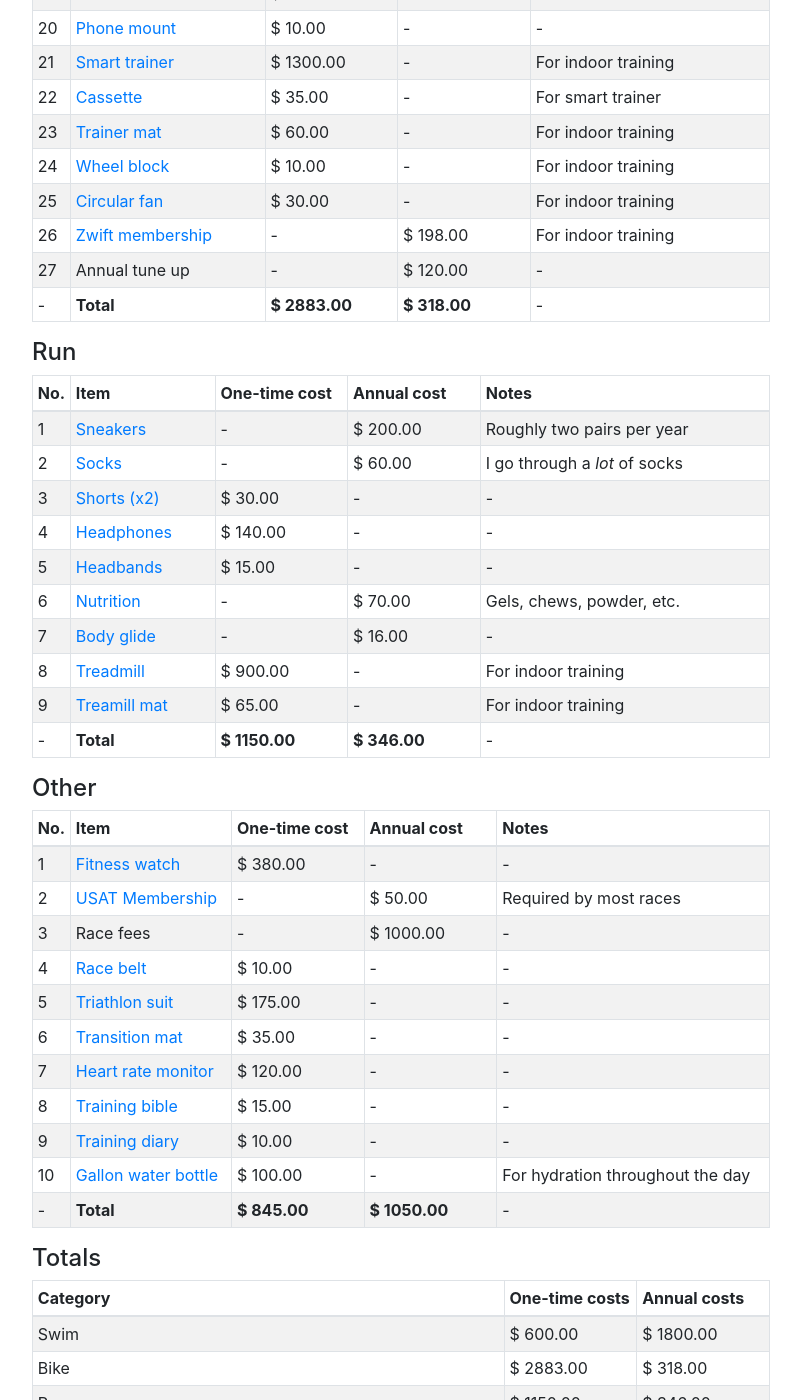
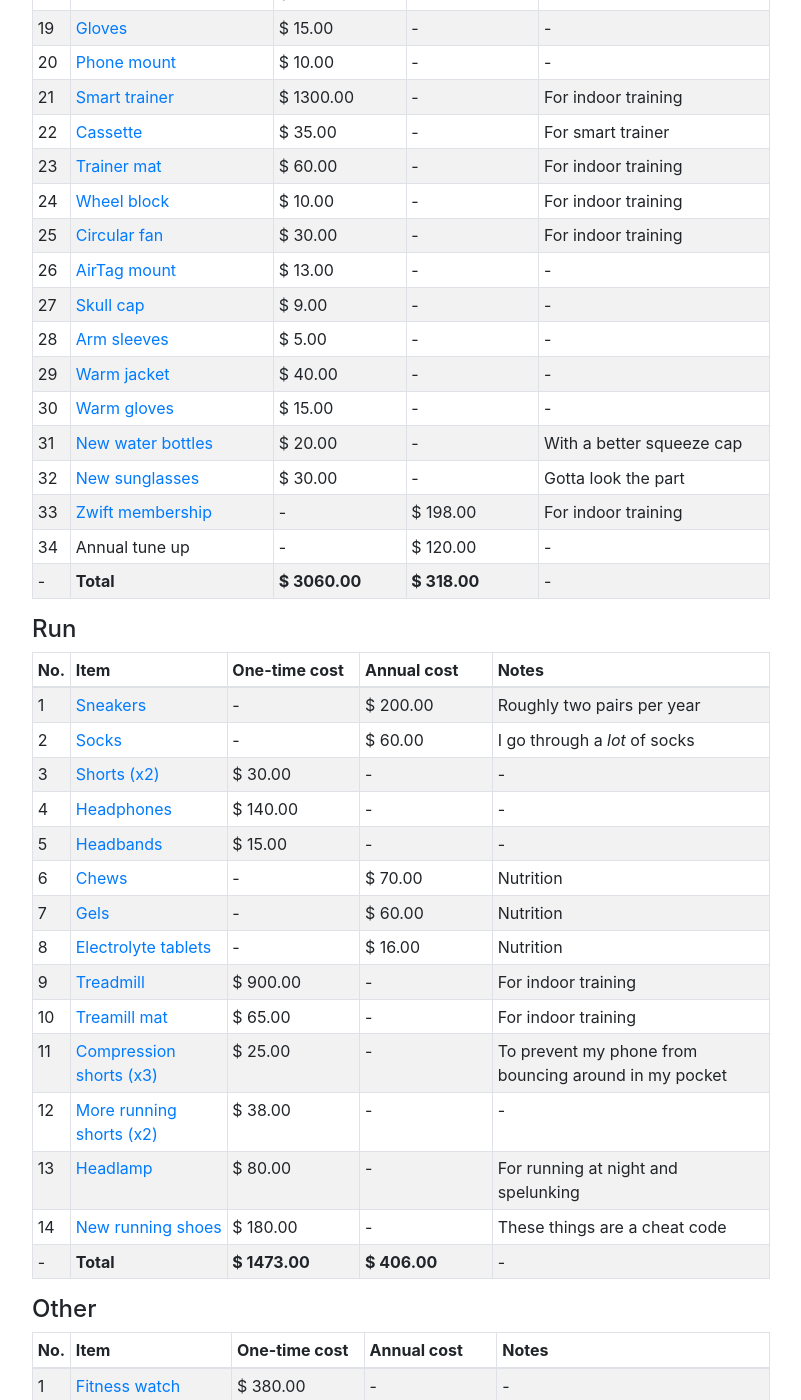
Before and after one commit to mackorone/mackorone.github.io, a Jekyll site: the page built from _posts/2022-06-04-the-cost-of-triathlon.md, in a window 1280 px wide and 1400 px high, scrolled down 1604 px. Shown: the whole window, without its empty margins (239-1040 px from the left). Built offline with Jekyll 4.4.1, drawn with Linux system fonts in a browser that asks for light colours; nearby versions of some CDN libraries; some of the changed text lies outside the part shown.

Commit message:
Update cost of tri, quotes, bike tour

```diff
--- a/_data/cost_of_triathlon.yml
+++ b/_data/cost_of_triathlon.yml
@@ -30,6 +30,11 @@
       url: https://synergywetsuits.com/collections/endorphin-wetsuits/products/mens-endorphin-fullsleeve-triathlon-wetsuit-2021
       one_time_cost: 240
       notes: For open water swimming
+
+    - name: Swim hood
+      url: https://www.amazon.com/gp/product/B07C4M8CFF/
+      one_time_cost: 25
+      notes: For when it's really cold
 
     - name: Headphones
       url: https://shokz.com/products/openswim
@@ -87,9 +92,9 @@
       url: https://www.fizik.com/us_en/tempo-overcurve-r4.html
       one_time_cost: 200
 
-    - name: Replacement cleats
+    - name: Replacement cleats (x2)
       url: https://www.amazon.com/gp/product/B001CHRPGM/
-      one_time_cost: 25
+      one_time_cost: 50
 
     - name: Saddle bag
       url: https://www.amazon.com/gp/product/B0797M8DW8/
@@ -99,9 +104,9 @@
       url: https://www.amazon.com/gp/product/B07FDS3VCW/
       one_time_cost: 10
 
-    - name: Replacement tube
+    - name: Replacement tube (x3)
       url: https://www.amazon.com/gp/product/B008ZTM95C/
-      one_time_cost: 10
+      one_time_cost: 30
 
     - name: Frame Bag
       url: https://www.amazon.com/gp/product/B07YN2TFSM/
@@ -155,6 +160,36 @@
       one_time_cost: 30
       notes: For indoor training
 
+    - name: AirTag mount
+      url: https://www.amazon.com/dp/B09SPD9GJN
+      one_time_cost: 13
+
+    - name: Skull cap
+      url: https://www.amazon.com/gp/product/B07N1DBCYJ/
+      one_time_cost: 9
+
+    - name: Arm sleeves
+      url: https://www.amazon.com/gp/product/B09FZDWT6Y/
+      one_time_cost: 5
+
+    - name: Warm jacket
+      url: https://www.amazon.com/gp/product/B014UTFU2Y/
+      one_time_cost: 40
+
+    - name: Warm gloves
+      url: https://www.amazon.com/gp/product/B08K3YTYKN/
+      one_time_cost: 15
+
+    - name: New water bottles
+      url: https://www.amazon.com/gp/product/B08W1YSLNX/
+      one_time_cost: 20
+      notes: With a better squeeze cap
+
+    - name: New sunglasses
+      url: https://www.amazon.com/gp/product/B09MFXF8LT/
+      one_time_cost: 30
+      notes: Gotta look the part
+
     - name: Zwift membership
       url: https://us.zwift.com/
       annual_cost: 198
@@ -187,14 +222,20 @@
       url: https://www.amazon.com/gp/product/B07X2SNH9G/
       one_time_cost: 15
 
-    - name: Nutrition
+    - name: Chews
       url: https://www.amazon.com/gp/product/B01N4QA8AG/
       annual_cost: 70
-      notes: Gels, chews, powder, etc.
+      notes: Nutrition
 
-    - name: Body glide
-      url: https://www.amazon.com/gp/product/B0043S06GI/
+    - name: Gels
+      url: https://www.amazon.com/gp/product/B00JZCWSJA/
+      annual_cost: 60
+      notes: Nutrition
+
+    - name: Electrolyte tablets
+      url: https://www.amazon.com/gp/product/B07TSFVJZ7/
       annual_cost: 16
+      notes: Nutrition
 
     - name: Treadmill
       url: https://www.horizonfitness.com/horizon-7-0-at-treadmill
@@ -205,6 +246,25 @@
       url: https://www.amazon.com/gp/product/B001VA8NRU/
       one_time_cost: 65
       notes: For indoor training
+
+    - name: Compression shorts (x3)
+      url: https://www.amazon.com/gp/product/B08XXHTG62/
+      one_time_cost: 25
+      notes: To prevent my phone from bouncing around in my pocket
+
+    - name: More running shorts (x2)
+      url: https://www.amazon.com/gp/product/B08VHZYLTV/
+      one_time_cost: 38
+
+    - name: Headlamp
+      url: https://www.amazon.com/gp/product/B08CB9XDLB/
+      one_time_cost: 80
+      notes: For running at night and spelunking
+
+    - name: New running shoes
+      url: https://www.newbalance.com/pd/fuelcell-supercomp-trainer/MRCXV2-MPS.html
+      one_time_cost: 180
+      notes: These things are a cheat code
 
 - name: other
   items:
@@ -248,3 +308,13 @@
       url: https://coldest.com/product/the-coldest-bottle-1-gallon/
       one_time_cost: 100
       notes: For hydration throughout the day
+
+    - name: Foam rollers
+      url: https://www.amazon.com/gp/product/B09JFQMFX9/
+      one_time_cost: 40
+      notes: For recovery
+
+    - name: Cool hat(s)
+      url: https://cieleathletics.com/products/gocapsc-athletics-kea
+      one_time_cost: 40
+      notes: At David's recommendation
--- a/_data/quotes.yml
+++ b/_data/quotes.yml
@@ -112,3 +112,8 @@
   link: https://youtu.be/vT9LS2Z2RmI?t=886
 - quote: Put yourself in situations where you don’t know what the next 24 hours is going to look like.
   source: Beau Miles
+- quote: We choose to go to the moon in this decade and do the other things, not because they are easy, but because they are hard, because that goal will serve to organize and measure the best of our energies and skills, because that challenge is one that we are willing to accept, one we are unwilling to postpone, and one which we intend to win.
+  source: John F. Kennedy
+- quote: You should do things that give you butterflies.
+  source: Lionel Sanders
+  link: https://www.youtube.com/watch?v=vzwGKLwHvEM&t=97s
```
Also changed, not shown: _posts/2023-02-26-albany-nyc-bike-tour.md (+4 -1 lines).
